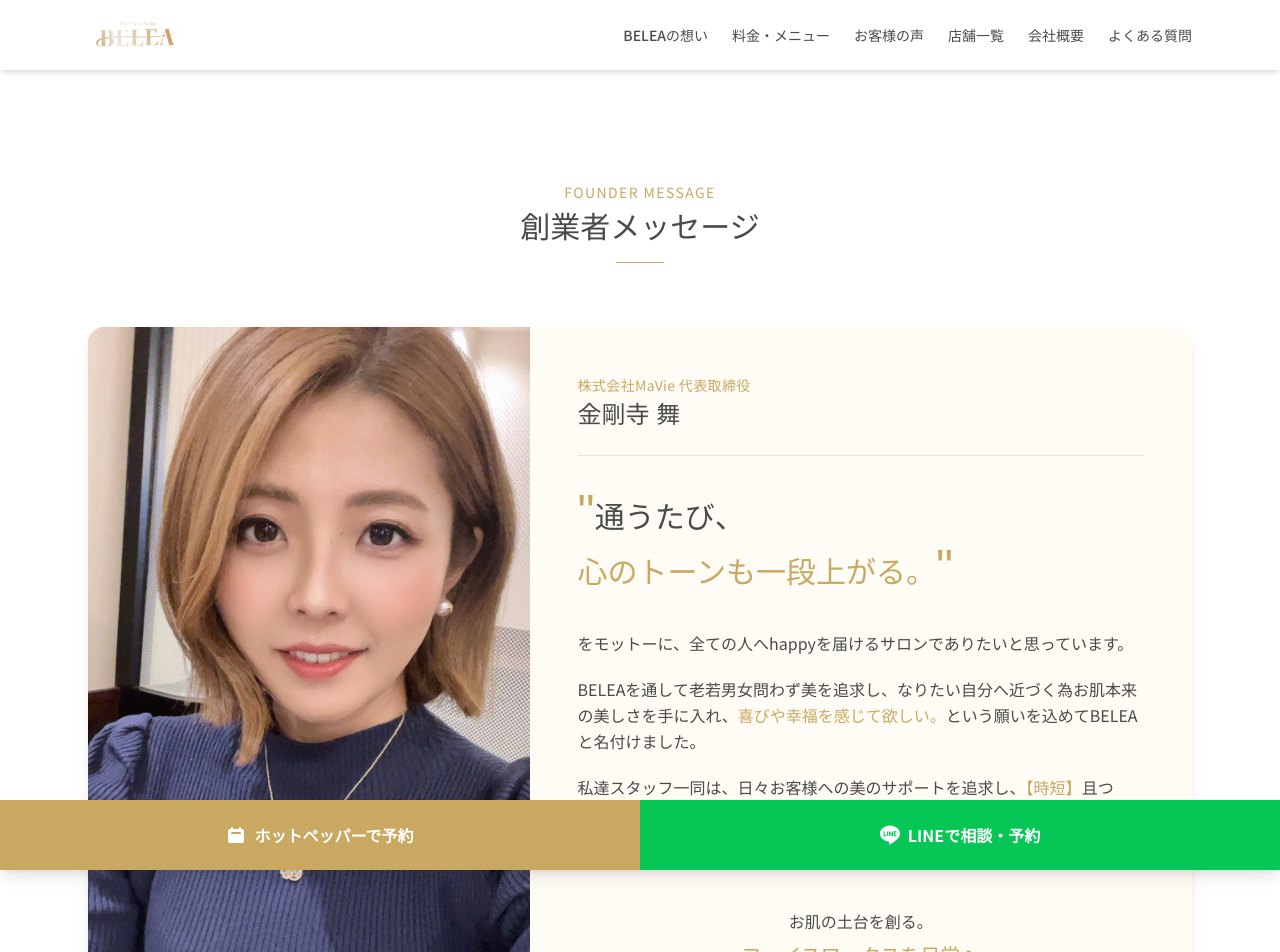
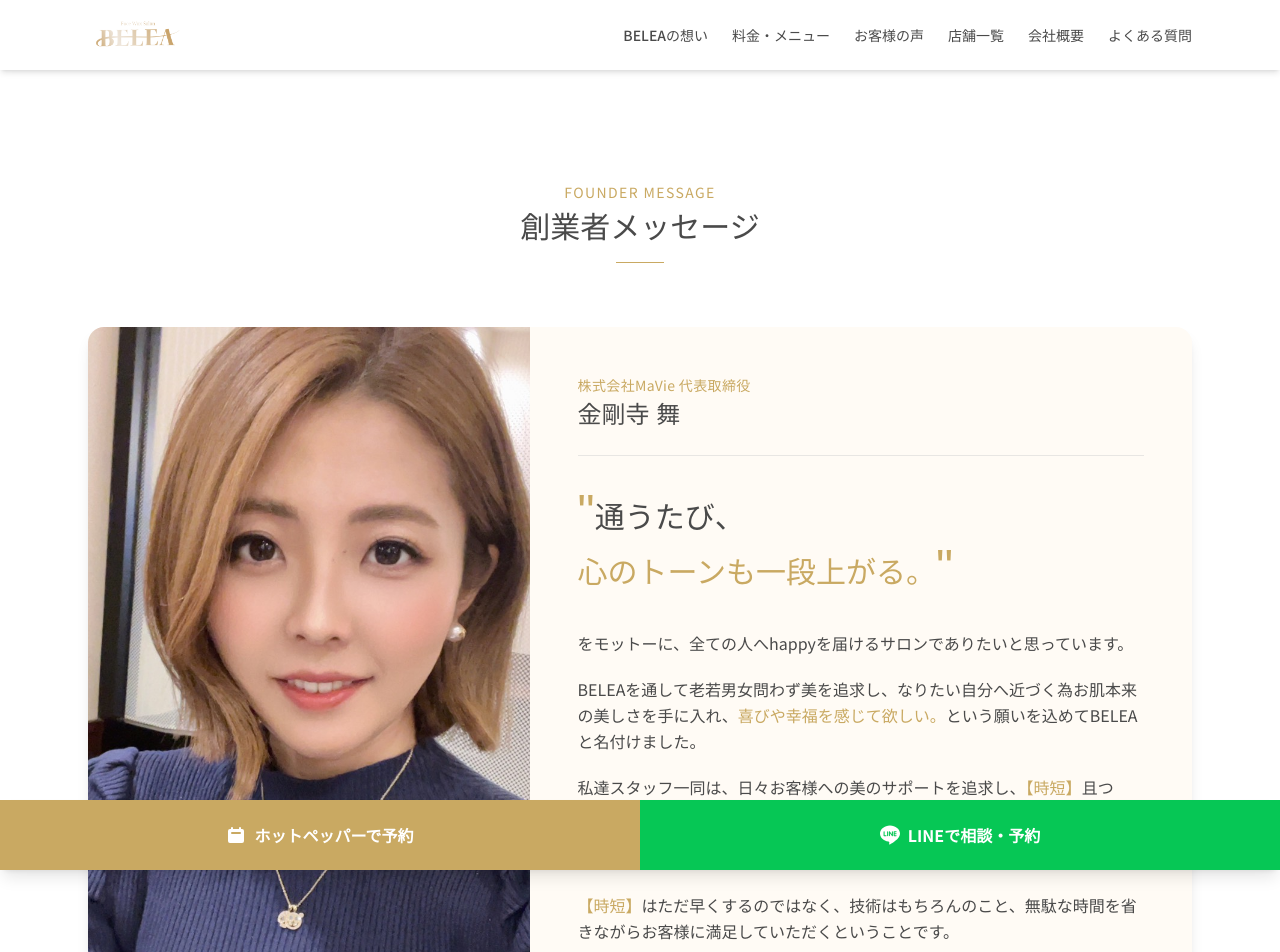
Before and after one commit to tomoking11423-del/belea-website, a Next.js app: page /concept in a window 1280 px wide. Shown: the top 952 px of the page. Built offline with nearby package versions, Linux system fonts and the light colour scheme.

Commit message:
時短の説明を文章に組み込み

```diff
--- a/src/components/sections/BrandStory.tsx
+++ b/src/components/sections/BrandStory.tsx
@@ -114,6 +114,11 @@
 
                 <p>お客様の大切な時間を縛られず、有意義に過ごしていただくために。</p>
 
+                <p>
+                  <span className="text-[#C9A962] font-medium">【時短】</span>
+                  はただ早くするのではなく、技術はもちろんのこと、無駄な時間を省きながらお客様に満足していただくということです。
+                </p>
+
                 <p className="text-center py-4">
                   <span className="block text-[#4A4A4A]">お肌の土台を創る。</span>
                   <span
```
